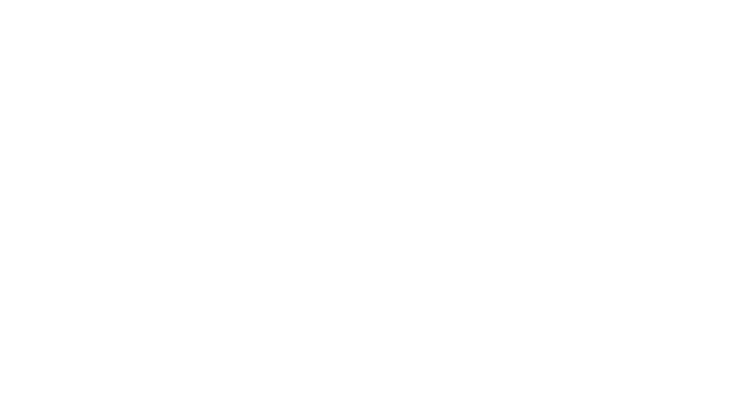
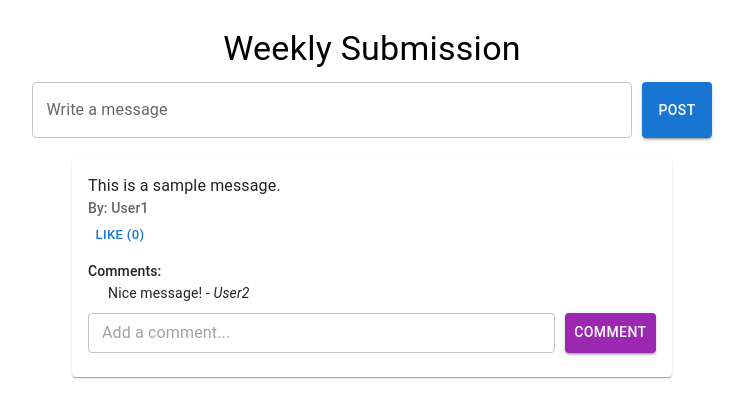
Before and after one commit to wicknesh/ICTAK-Internship-Portal--Student-View, a React (Vite) app in the folder frontend/: page /discussionforum in a window 1280 px wide. Shown: the top 418 px of the page, without its empty margins (268-1012 px from the left). Built offline with nearby package versions, Linux system fonts and the light colour scheme.

Commit message:
change in discussionforum

```diff
--- a/frontend/src/components/DiscussionForum.jsx
+++ b/frontend/src/components/DiscussionForum.jsx
@@ -1,11 +1,127 @@
-import React from 'react'
+import React, { useState } from 'react';
+import { Button, TextField, Card, CardContent, Typography, Grid, Box } from '@mui/material';
 
-const DiscussionForum = () => {
+const DiscussionForum= () => {
+  const [messages, setMessages] = useState([
+    {
+      id: 1,
+      user: 'User1',
+      content: 'This is a sample message.',
+      likes: 0,
+      comments: [{ user: 'User2', content: 'Nice message!' }],
+    },
+  ]);
+  const [newMessage, setNewMessage] = useState('');
+  const [comment, setComment] = useState('');
+
+  const postMessage = () => {
+    if (newMessage.trim() === '') return;
+    const newMsg = {
+      id: Date.now(),
+      user: 'User1',
+      content: newMessage,
+      likes: 0,
+      comments: [],
+    };
+    setMessages([newMsg, ...messages]);
+    setNewMessage('');
+  };
+
+  const likeMessage = (id) => {
+    setMessages(
+      messages.map((msg) =>
+        msg.id === id ? { ...msg, likes: msg.likes + 1 } : msg
+      )
+    );
+  };
+
+  const addComment = (id) => {
+    if (comment.trim() === '') return;
+    setMessages(
+      messages.map((msg) =>
+        msg.id === id
+          ? {
+              ...msg,
+              comments: [...msg.comments, { user: 'User1', content: comment }],
+            }
+          : msg
+      )
+    );
+    setComment('');
+  };
+
   return (
-    <div>
+    <Box sx={{ padding: '20px' }}>
+      <Typography variant="h4" align="center" gutterBottom>
+        Weekly Submission
+      </Typography>
+      <Box sx={{ display: 'flex', justifyContent: 'center', marginBottom: '20px' }}>
+        <TextField
+          variant="outlined"
+          label="Write a message"
+          fullWidth
+          sx={{ maxWidth: '600px' }}
+          value={newMessage}
+          onChange={(e) => setNewMessage(e.target.value)}
+        />
+        <Button
+          variant="contained"
+          color="primary"
+          sx={{ marginLeft: '10px' }}
+          onClick={postMessage}
+        >
+          Post
+        </Button>
+      </Box>
+      <Grid container spacing={2}>
+        {messages.map((msg) => (
+          <Grid item xs={12} key={msg.id}>
+            <Card sx={{ maxWidth: '600px', margin: 'auto' }}>
+              <CardContent>
+                <Typography variant="body1">{msg.content}</Typography>
+                <Typography variant="subtitle2" color="textSecondary">
+                  By: {msg.user}
+                </Typography>
+                <Button
+                  size="small"
+                  color="primary"
+                  onClick={() => likeMessage(msg.id)}
+                >
+                  Like ({msg.likes})
+                </Button>
+                <Box sx={{ marginTop: '10px' }}>
+                  <Typography variant="subtitle2">Comments:</Typography>
+                  {msg.comments.map((c, index) => (
+                    <Typography key={index} variant="body2" sx={{ marginLeft: '20px' }}>
+                      {c.content} - <em>{c.user}</em>
+                    </Typography>
+                  ))}
+                </Box>
+                <Box sx={{ display: 'flex', marginTop: '10px' }}>
+                  <TextField
+                    variant="outlined"
+                    size="small"
+                    fullWidth
+                    placeholder="Add a comment..."
+                    value={comment}
+                    onChange={(e) => setComment(e.target.value)}
+                  />
+                  <Button
+                    variant="contained"
+                    color="secondary"
+                    sx={{ marginLeft: '10px' }}
+                    onClick={() => addComment(msg.id)}
+                  >
+                    Comment
+                  </Button>
+                </Box>
+              </CardContent>
+            </Card>
+          </Grid>
+        ))}
+      </Grid>
+    </Box>
+  );
+};
 
-    </div>
-  )
-}
-
-export default DiscussionForum
+export default DiscussionForum;
```
